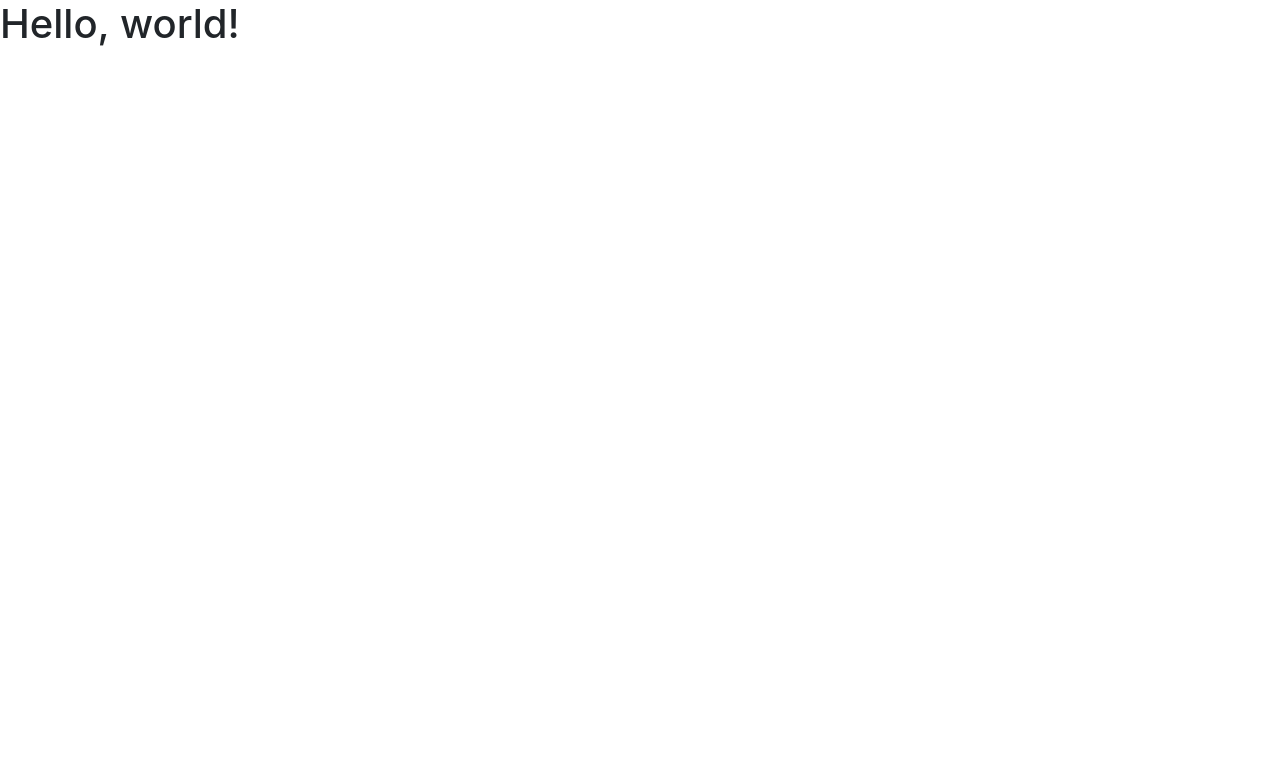
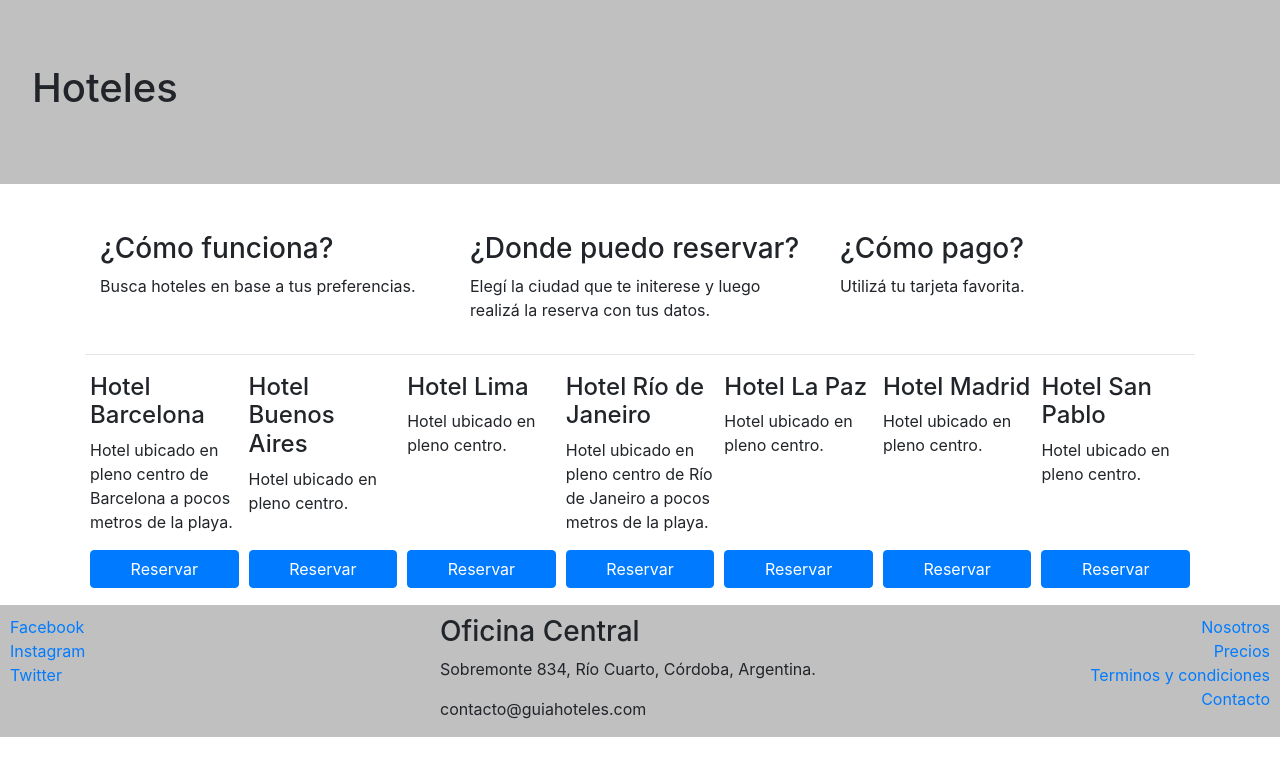
Before and after one commit to cledesma92/guia-hoteles, a website: page index.html in a window 1280 px wide. Drawn offline with nearby package versions, Linux system fonts and the light colour scheme.

Commit message:
Agregamos footer y estilos con flex

```diff
--- /dev/null
+++ b/css/main.css
@@ -0,0 +1,24 @@
+.jumbotron {
+  background-color: silver;
+  border-radius: 0%;
+}
+
+footer {
+  padding: 10px 10px 0 10px;
+  background-color: silver;
+  margin-bottom: 0px;
+}
+
+.btn-reserva {
+  width: 100%;
+}
+
+.card-hotel {
+  flex: 1 150px;
+  padding: 2px 5px 2px 5px;
+  margin-bottom: 15px;
+}
+
+.card-hotel {
+  justify-content: space-between;
+}
--- a/index.html
+++ b/index.html
@@ -6,12 +6,133 @@
     <meta name="viewport" content="width=device-width, initial-scale=1, shrink-to-fit=no">
 
     <!-- Bootstrap CSS -->
-    <link rel="stylesheet" href="node_modules/bootstrap/dist/css/bootstrap.min.css" integrity="sha384-TX8t27EcRE3e/ihU7zmQxVncDAy5uIKz4rEkgIXeMed4M0jlfIDPvg6uqKI2xXr2" crossorigin="anonymous">
+    <link rel="stylesheet" href="node_modules/bootstrap/dist/css/bootstrap.min.css">
+    <link rel="stylesheet" href="css/main.css">
 
-    <title>Hello, world!</title>
+    <title>Guia Hoteles</title>
   </head>
   <body>
-    <h1>Hello, world!</h1>
+    <div class="jumbotron">
+      <h1>Hoteles</h1>
+    </div>
+    <div class="container">
+      <div class="d-flex">
+        <div class="col-sm-4">
+          <p>
+            <h3>¿Cómo funciona?</h3>
+            <p>Busca hoteles en base a tus preferencias.</p>
+          </p>
+        </div>
+        <div class="col-sm-4">
+          <p>
+            <h3>¿Donde puedo reservar?</h3>
+            <p>Elegí la ciudad que te initerese y luego realizá la reserva con tus datos.</p>
+          </p>
+        </div>
+        <div class="col-sm-4">
+          <p>
+            <h3>¿Cómo pago?</h3>
+            <p>Utilizá tu tarjeta favorita.</p>
+          </p>
+        </div>
+      </div>
+      <hr>
+
+      <div class="d-flex flex-wrap">
+        <div class="card-hotel d-flex flex-column">
+          <div>
+            <h4>Hotel Barcelona</h4>
+            <p>Hotel ubicado en pleno centro de Barcelona a pocos metros de la playa.</p>
+          </div>
+          <div>
+            <button class="btn btn-primary btn-reserva">Reservar</button>
+          </div>
+        </div>
+        <div class="card-hotel d-flex flex-column">
+          <div>
+            <h4>Hotel Buenos Aires</h4>
+            <p>Hotel ubicado en pleno centro.</p>
+          </div>
+          <div>
+            <button class="btn btn-primary btn-reserva">Reservar</button>
+          </div>
+        </div>
+        <div class="card-hotel d-flex flex-column">
+          <div>
+            <h4>Hotel Lima</h4>
+            <p>Hotel ubicado en pleno centro.</p>
+          </div>
+          <div>
+            <button class="btn btn-primary btn-reserva">Reservar</button>
+          </div>
+        </div>
+        <div class="card-hotel d-flex flex-column">
+          <div>
+            <h4>Hotel Río de Janeiro</h4>
+            <p>Hotel ubicado en pleno centro de Río de Janeiro a pocos metros de la playa.</p>
+          </div>
+          <div>
+            <button class="btn btn-primary btn-reserva">Reservar</button>
+          </div>
+        </div>
+        <div class="card-hotel d-flex flex-column">
+          <div>
+            <h4>Hotel La Paz</h4>
+            <p>Hotel ubicado en pleno centro.</p>
+          </div>
+          <div>
+            <button class="btn btn-primary btn-reserva">Reservar</button>
+          </div>
+        </div>
+        <div class="card-hotel d-flex flex-column">
+          <div>
+            <h4>Hotel Madrid</h4>
+             <p>Hotel ubicado en pleno centro.</p>
+           </div>
+          <div>
+           <button class="btn btn-primary btn-reserva">Reservar</button>
+          </div>
+        </div>
+        <div class="card-hotel d-flex flex-column">
+          <div>
+            <h4>Hotel San Pablo</h4>
+            <p>Hotel ubicado en pleno centro.</p>
+          </div>
+          <div>
+            <button class="btn btn-primary btn-reserva">Reservar</button>
+          </div>
+        </div>
+      </div>
+    </div>
+  </div>
+
+  <footer>
+    <div class="row">
+      <div class="col-sm-4 d-flex flex-column">
+        <a href="http://www.facebook.com">Facebook</a>
+        <a href="http://www.instagram.com">Instagram</a>
+        <a href="http://www.twitter.com">Twitter</a>
+      </div>
+
+      <div class="col-sm-4">
+        <address>
+          <h3>Oficina Central</h3>
+          <p>Sobremonte 834, Río Cuarto, Córdoba, Argentina.</p>
+          <p+54358567891</p>
+          <p>contacto@guiahoteles.com</p>
+        </address>
+      </div>
+
+      <div class="col-sm-4 d-flex flex-column align-items-end">
+          <a href="#">Nosotros</a>
+          <a href="#">Precios</a>
+          <a href="#">Terminos y condiciones</a>
+          <a href="#">Contacto</a>
+      </div>
+
+    </div>
+  </footer>
+
     <!-- jQuery, Popper.js, and Bootstrap JS-->
     <script src="node_modules/jquery/dist/jquery.min.js"></script>
     <script src="node_modules/popper.js/dist/popper.min.js"></script>
```
